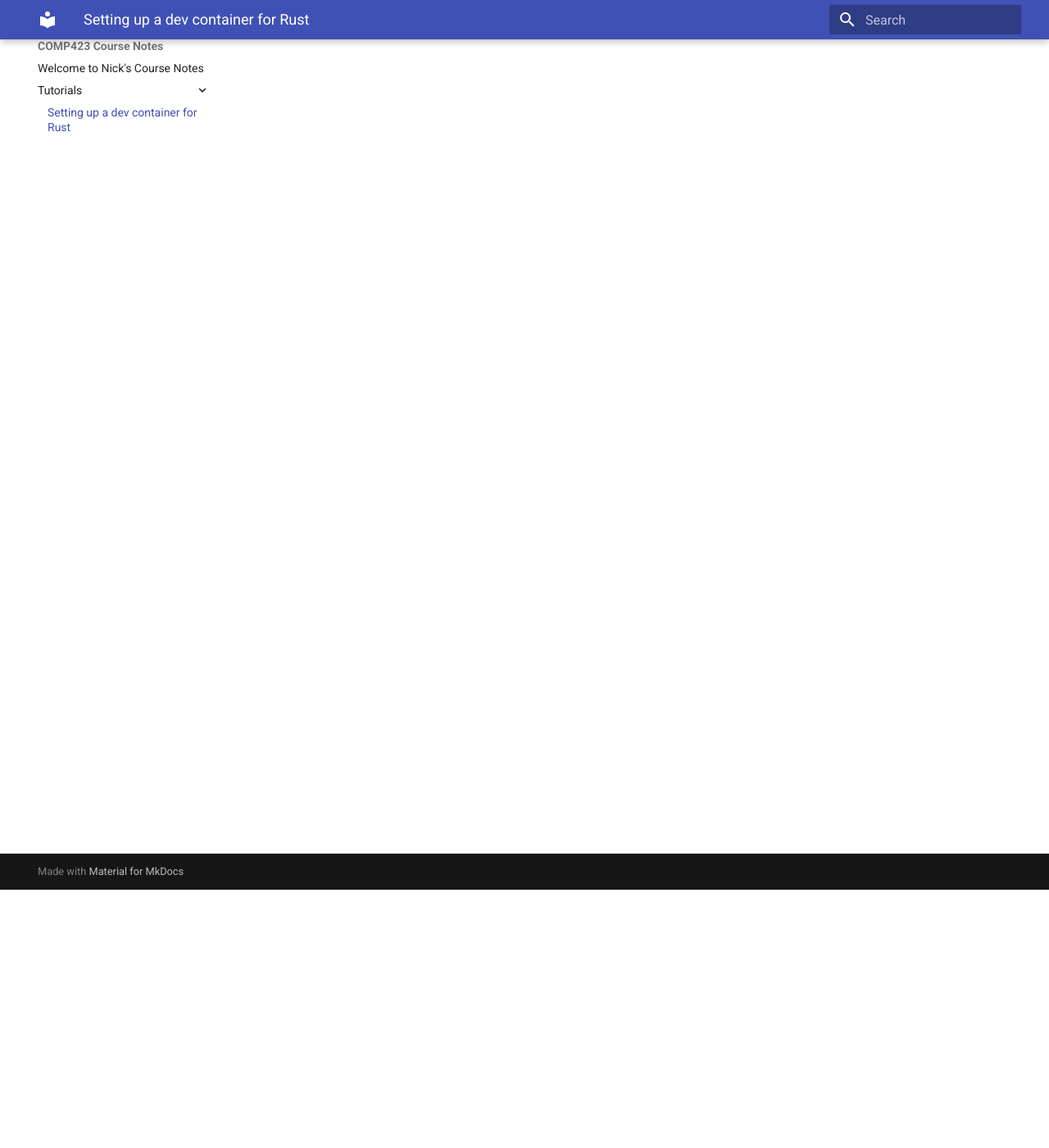
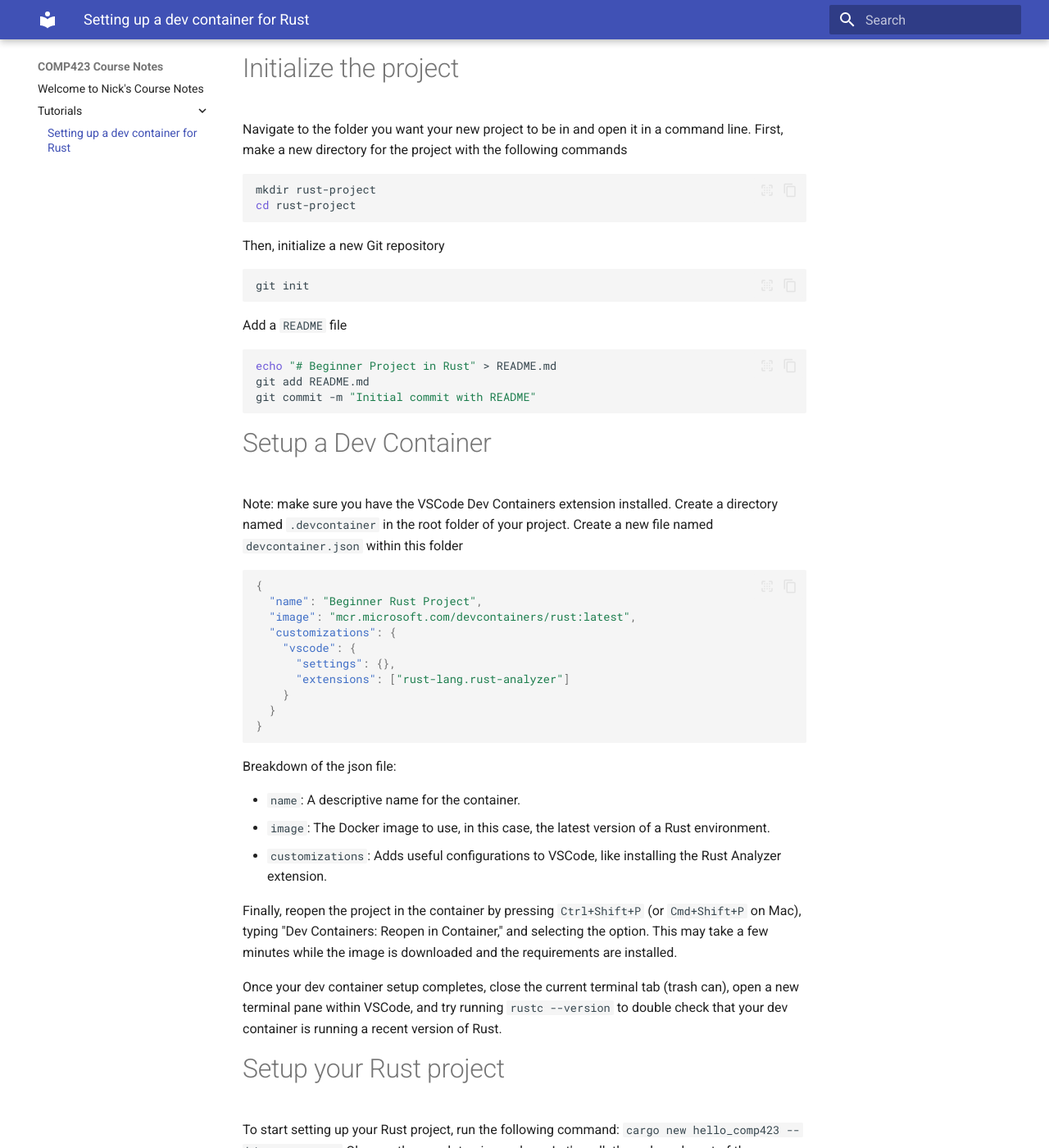
Before and after one commit to naasanov-unc/comp423-course-notes, an MkDocs documentation site: the page built from docs/tutorials/rust-setup.md, in a window 1280 px wide and 1400 px high, scrolled down 315 px. Shown: the whole window at 82% size. Built offline with MkDocs 1.6.1 and Material for MkDocs 9.7.7, drawn with Linux system fonts in a browser that asks for light colours; some of the changed text lies outside the part shown.

Commit message:
most of inital draft

````diff
--- a/docs/tutorials/rust-setup.md
+++ b/docs/tutorials/rust-setup.md
@@ -3,5 +3,84 @@
 * Primary author: [Nicolas Asanov](https://github.com/naasanov-unc)
 * Reviewer: [Raghav Arun](https://github.com/RaghavArun)
 
-# Prereqs
+# Prerequisites
 Make sure you have VSCode, Docker, and Git installed
+
+# Initialize the project
+Navigate to the folder you want your new project to be in and open it in a command line.
+First, make a new directory for the project with the following commands
+``` sh
+mkdir rust-project
+cd rust-project
+```
+Then, initialize a new Git repository
+``` sh
+git init
+```
+Add a `README` file
+``` sh
+echo "# Beginner Project in Rust" > README.md
+git add README.md
+git commit -m "Initial commit with README"
+```
+
+# Setup a Dev Container
+Note: make sure you have the VSCode Dev Containers extension installed.
+Create a directory named `.devcontainer` in the root folder of your project.
+Create a new file named `devcontainer.json` within this folder
+``` json
+{
+  "name": "Beginner Rust Project",
+  "image": "mcr.microsoft.com/devcontainers/rust:latest",
+  "customizations": {
+    "vscode": {
+      "settings": {},
+      "extensions": ["rust-lang.rust-analyzer"]
+    }
+  }
+}
+```
+Breakdown of the json file:
+
+* `name`: A descriptive name for the container.
+* `image`: The Docker image to use, in this case, the latest version of a Rust environment.
+* `customizations`: Adds useful configurations to VSCode, like installing the Rust Analyzer extension.
+
+Finally, reopen the project in the container by pressing `Ctrl+Shift+P` (or `Cmd+Shift+P` on Mac), typing "Dev Containers: Reopen in Container," and selecting the option. This may take a few minutes while the image is downloaded and the requirements are installed.
+
+Once your dev container setup completes, close the current terminal tab (trash can), open a new terminal pane within VSCode, and try running `rustc --version` to double check that your dev container is running a recent version of Rust.
+
+# Setup your Rust project
+To start setting up your Rust project, run the following command:
+`cargo new hello_comp423 --bin --vcs none`
+Okay, so theres a lot going on here. Let's walk through each part of the command.
+
+* `cargo`: Cargo is the Rust package manager. If you have ever used `npm` with Javascript or `pip` with Python, it is similar to those. It is a tool that assists you in managing dependencies and builds.
+* `new hello_comp423`: This creates a new package named `hello_comp423`.
+* `--bin`: [Difference between binary and libary]
+* `--vcs none`: This prevents the default behavior of initializing a new Git repository on the creation of a package. This is not needed in this scenario becuase we have already initailzed our repo.
+
+Your directory should now look like this after running the command
+```sh
+$ tree .
+.
+├── hello_comp423
+│   ├── Cargo.toml
+│   └── src
+│       └── main.rs
+└── README.md
+
+3 directories, 3 files
+```
+
+If you take a look at `hello_comp423/src/main.rs`, you'll see that most of our coding has already been taken care for us!
+``` rs title='main.rs'
+fn main() {
+    println!("Hello, world!");
+}
+```
+This should look pretty familiar to you even if you've never used Rust before.
+`rs! fn main()` defines a function named main that takes no arguments, and `rs! println!("Hello, world!");` prints the text "Hello, world!" to the console followed by a newline.
+!!! note
+
+    If you've never seen Rust before, you might be wondering what the "!" next to `println` is doing there. [Explain diff between macro and function]
--- a/mkdocs.yml
+++ b/mkdocs.yml
@@ -13,6 +13,6 @@ markdown_extensions:
   - pymdownx.inlinehilite
   - pymdownx.snippets
   - pymdownx.superfences
-    - admonition
+  - admonition
   - pymdownx.details
   - pymdownx.superfences
````
